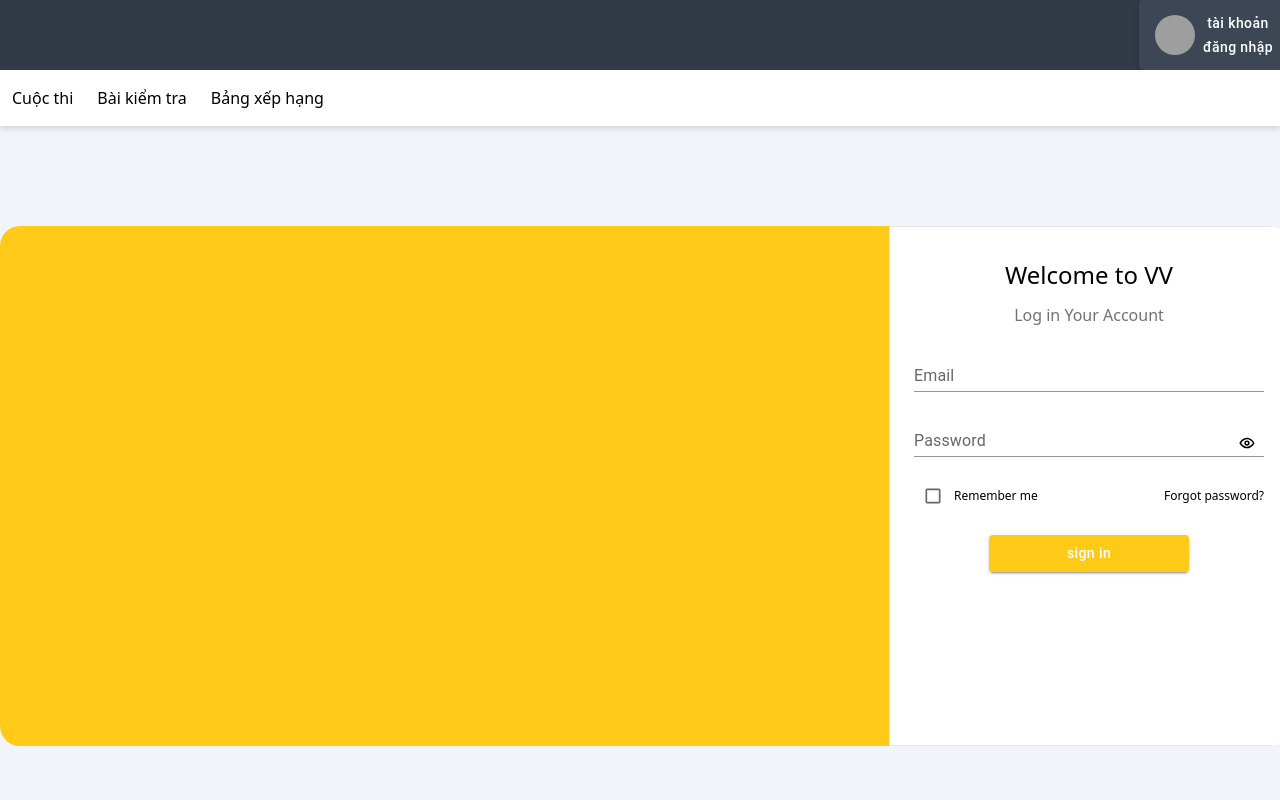
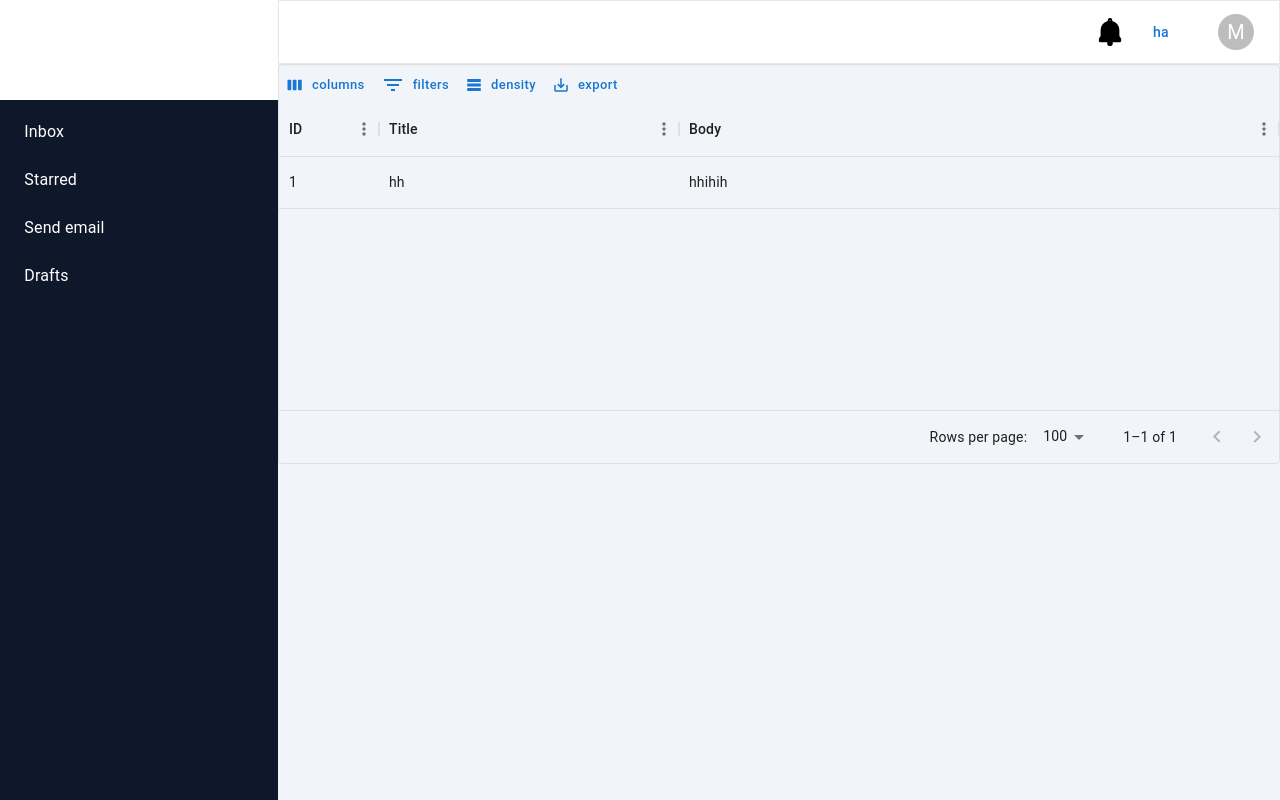
Before and after one commit to khanhvi294/cms-fe, a React (Vite) app: page / in a window 1280 px wide. Built offline with nearby package versions, Linux system fonts and the light colour scheme; grey boxes are pictures that could not be loaded.

Commit message:
add table

```diff
--- a/package.json
+++ b/package.json
@@ -14,6 +14,7 @@
     "@emotion/styled": "^11.11.0",
     "@mui/material": "^5.14.11",
     "@mui/styled-engine-sc": "^5.14.11",
+    "@mui/x-data-grid": "^6.16.1",
     "react": "^18.2.0",
     "react-dom": "^18.2.0",
     "styled-components": "^6.0.8",
--- a/src/App.jsx
+++ b/src/App.jsx
@@ -1,7 +1,16 @@
-import Login from "./features/login/Login";
-import UserLayout from "./layouts/UserLayout";
-import Header from "./layouts/user/components/Header";
-import HeaderMenu from "./layouts/user/components/HeaderMenu";
+import {
+  Avatar,
+  Button,
+  IconButton,
+  List,
+  ListItem,
+  ListItemButton,
+  ListItemText,
+  Menu,
+  MenuItem,
+} from "@mui/material";
+import { useState } from "react";
+import Table from "./components/Table/Table";
 
 const cuocThi = {
   name: "Lập trình web",
@@ -11,79 +20,73 @@ const cuocThi = {
 };
 function App() {
   //admin
-  // const [anchorEl, setAnchorEl] = useState(null);
-  // const open = Boolean(anchorEl);
-  // const handleClick = (event) => {
-  //   setAnchorEl(event.currentTarget);
-  // };
-  // const handleClose = () => {
-  //   setAnchorEl(null);
-  // };
-  {
+  const [anchorEl, setAnchorEl] = useState(null);
+  const open = Boolean(anchorEl);
+  const handleClick = (event) => {
+    setAnchorEl(event.currentTarget);
+  };
+  const handleClose = () => {
+    setAnchorEl(null);
+  };
+
+  return (
     /* admin */
-  }
-  //   <div className="flex h-full">
-  //   <div className="w-[280px] h-full bg-[#0f172a] text-white ">
-  //     <div className="h-[100px] bg-white"> </div>
-  //     <List>
-  //       {["Inbox", "Starred", "Send email", "Drafts"].map((text, index) => (
-  //         <ListItem key={text} disablePadding className="m-auto !w-[94%]">
-  //           <ListItemButton className=" hover:!bg-[#404552] !rounded-md ">
-  //             <ListItemText primary={text} className=" font-semibold" />
-  //           </ListItemButton>
-  //         </ListItem>
-  //       ))}
-  //     </List>
-  //   </div>
-  //   <div className="flex-1">
-  //     <div className="h-16 bg-white px-5">
-  //       <div className="flex gap-1 justify-end items-center h-full">
-  //         <svg
-  //           xmlns="http://www.w3.org/2000/svg"
-  //           data-name="Layer 1"
-  //           viewBox="0 0 32 32"
-  //           id="notification"
-  //           width={30}
-  //         >
-  //           <path d="M26.59 21.17a2 2 0 0 1-.59-1.41V14a10 10 0 0 0-7.64-9.71 2.47 2.47 0 0 0 .14-.79 2.5 2.5 0 0 0-5 0 2.47 2.47 0 0 0 .14.79A10 10 0 0 0 6 14v5.76a2 2 0 0 1-.59 1.41A4.79 4.79 0 0 0 4 24.59V25a2 2 0 0 0 2 2h7.18a3 3 0 0 0-.18 1 3 3 0 0 0 6 0 3 3 0 0 0-.18-1H26a2 2 0 0 0 2-2v-.41a4.79 4.79 0 0 0-1.41-3.42ZM15.5 3.5a.5.5 0 1 1 .5.5.5.5 0 0 1-.5-.5Z"></path>
-  //         </svg>
-  //         <Button>ha</Button>
-  //         <IconButton
-  //           onClick={handleClick}
-  //           size="small"
-  //           sx={{ ml: 2 }}
-  //           aria-controls={open ? "account-menu" : undefined}
-  //           aria-haspopup="true"
-  //           aria-expanded={open ? "true" : undefined}
-  //         >
-  //           <Avatar sx={{ width: 36, height: 36 }}>M</Avatar>
-  //         </IconButton>
-  //         <Menu
-  //           id="basic-menu"
-  //           anchorEl={anchorEl}
-  //           open={open}
-  //           onClose={handleClose}
-  //           MenuListProps={{
-  //             "aria-labelledby": "basic-button",
-  //           }}
-  //         >
-  //           <MenuItem onClick={handleClose}>Profile</MenuItem>
-  //           <MenuItem onClick={handleClose}>My account</MenuItem>
-  //           <MenuItem onClick={handleClose}>Logout</MenuItem>
-  //         </Menu>
-  //       </div>
-  //     </div>
-  //   </div>
-  // </div>
-  return (
-    <UserLayout>
-      {/* đăng nhập */}
-      <Login />
-      {/* xếp hạng */}
-      {/* <Competition /> */}
-      {/* base ex */}
-      {/* <CompetitionListFetch /> */}
-    </UserLayout>
+    <div className="flex flex-col h-screen bg-slate-100">
+      <div className="flex h-full">
+        <div className="w-[280px] h-full bg-[#0f172a] text-white">
+          <div className="h-[100px] bg-white"> </div>
+          <List>
+            {["Inbox", "Starred", "Send email", "Drafts"].map((text, index) => (
+              <ListItem key={text} disablePadding className="m-auto !w-[94%]">
+                <ListItemButton className=" hover:!bg-[#404552] !rounded-md ">
+                  <ListItemText primary={text} className=" font-semibold" />
+                </ListItemButton>
+              </ListItem>
+            ))}
+          </List>
+        </div>
+        <div className="flex-1">
+          <div className="h-16 bg-white px-5 border  shadow-sm">
+            <div className="flex gap-1 justify-end items-center h-full">
+              <svg
+                xmlns="http://www.w3.org/2000/svg"
+                data-name="Layer 1"
+                viewBox="0 0 32 32"
+                id="notification"
+                width={30}
+              >
+                <path d="M26.59 21.17a2 2 0 0 1-.59-1.41V14a10 10 0 0 0-7.64-9.71 2.47 2.47 0 0 0 .14-.79 2.5 2.5 0 0 0-5 0 2.47 2.47 0 0 0 .14.79A10 10 0 0 0 6 14v5.76a2 2 0 0 1-.59 1.41A4.79 4.79 0 0 0 4 24.59V25a2 2 0 0 0 2 2h7.18a3 3 0 0 0-.18 1 3 3 0 0 0 6 0 3 3 0 0 0-.18-1H26a2 2 0 0 0 2-2v-.41a4.79 4.79 0 0 0-1.41-3.42ZM15.5 3.5a.5.5 0 1 1 .5.5.5.5 0 0 1-.5-.5Z"></path>
+              </svg>
+              <Button>ha</Button>
+              <IconButton
+                onClick={handleClick}
+                size="small"
+                sx={{ ml: 2 }}
+                aria-controls={open ? "account-menu" : undefined}
+                aria-haspopup="true"
+                aria-expanded={open ? "true" : undefined}
+              >
+                <Avatar sx={{ width: 36, height: 36 }}>M</Avatar>
+              </IconButton>
+              <Menu
+                id="basic-menu"
+                anchorEl={anchorEl}
+                open={open}
+                onClose={handleClose}
+                MenuListProps={{
+                  "aria-labelledby": "basic-button",
+                }}
+              >
+                <MenuItem onClick={handleClose}>Profile</MenuItem>
+                <MenuItem onClick={handleClose}>My account</MenuItem>
+                <MenuItem onClick={handleClose}>Logout</MenuItem>
+              </Menu>
+            </div>
+          </div>
+          <Table />
+        </div>
+      </div>
+    </div>
   );
 }
 
--- /dev/null
+++ b/src/components/Table/Table.jsx
@@ -0,0 +1,27 @@
+import { DataGrid, GridToolbar } from "@mui/x-data-grid";
+
+import { useState } from "react";
+
+const VISIBLE_FIELDS = ["name", "rating", "country", "dateCreated", "isAdmin"];
+
+const Table = () => {
+  const [tableData, setTableData] = useState([
+    { id: "1", title: "hh", body: "hhihih" },
+  ]);
+  const columns = [
+    { field: "id", headerName: "ID" },
+    { field: "title", headerName: "Title", width: 300 },
+    { field: "body", headerName: "Body", width: 600 },
+  ];
+  return (
+    <div style={{ height: 400, width: "100%" }}>
+      <DataGrid
+        rows={tableData}
+        columns={columns}
+        pageSize={12}
+        slots={{ toolbar: GridToolbar }}
+      />
+    </div>
+  );
+};
+export default Table;
```
Also changed, not shown: 1 other file (tests, documents, lock files or other folders).
